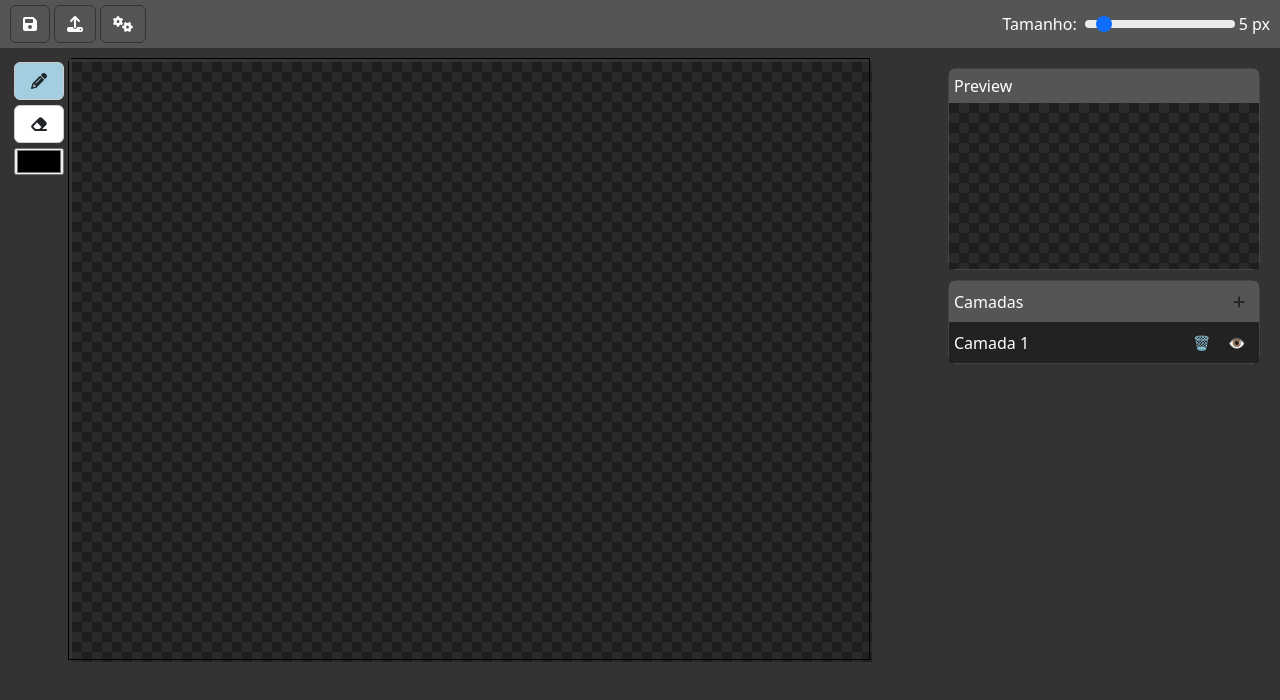
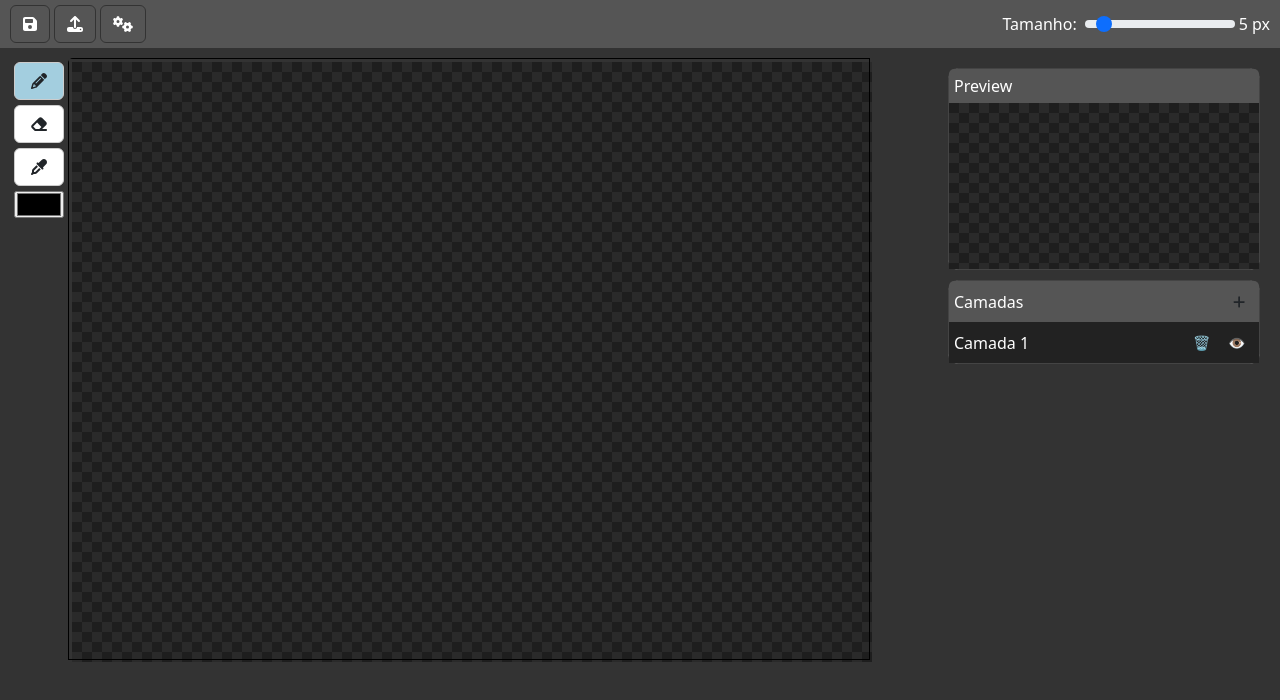
Before and after one commit to mufasa-dev/Drawing-system, an Angular app: page / in a window 1280 px wide. Shown: the top 700 px of the page. Built offline with nearby package versions, Linux system fonts and the light colour scheme.

Commit message:
feat: add eye dropper

```diff
--- a/src/app/app.component.html
+++ b/src/app/app.component.html
@@ -34,18 +34,24 @@
 <div class="container-draw">
   <div class="container-tools p-1">
     <button class="btn btn-tool"
-      [class.active]="tool === 'pencil'"
+      [class.active]="tool === Tool.Pencil"
       [ngbTooltip]="'Pincel'"
       (click)="selectTool(Tool.Pencil)">
       <fa-icon [icon]="faPencil"></fa-icon>
     </button>
     <button class="btn btn-tool"
-      [class.active]="tool === 'eraser'"
+      [class.active]="tool === Tool.Eraser"
       [ngbTooltip]="'Borracha'"
       (click)="selectTool(Tool.Eraser)">
       <fa-icon [icon]="faEraser"></fa-icon>
     </button>
-    <input type="color" (change)="changeColor($event)" />
+    <button class="btn btn-tool"
+      [class.active]="tool === Tool.Eyedropper"
+      [ngbTooltip]="'Conta-gotas'"
+      (click)="selectTool(Tool.Eyedropper)">
+      <fa-icon [icon]="faEyeDropper"></fa-icon>
+    </button>
+    <input type="color" [(ngModel)]="currentColor" (change)="changeColor($event)" />
   </div>
 
   <div class="my-canva p-1" (mousedown)="startDrawing($event)"
--- a/src/app/app.component.ts
+++ b/src/app/app.component.ts
@@ -1,7 +1,7 @@
 import { AfterViewInit, Component, ElementRef, Inject, ViewChild } from '@angular/core';
 import { NgbModal, NgbModule } from "@ng-bootstrap/ng-bootstrap"
 import { FontAwesomeModule } from "@fortawesome/angular-fontawesome";
-import { faCogs, faEraser, faPencil, faPlus, faSave, faUpload } from "@fortawesome/free-solid-svg-icons";
+import { faCogs, faEraser, faEyeDropper, faPencil, faPlus, faSave, faUpload } from "@fortawesome/free-solid-svg-icons";
 import { isPlatformBrowser } from '@angular/common';
 import { PLATFORM_ID } from '@angular/core';
 import { Tool } from '../enum/tools.enum';
@@ -9,6 +9,7 @@ import { FormsModule } from '@angular/forms';
 import { Layer } from '../model/layer.model';
 import { Picture } from '../model/picture.model';
 import { ResizeComponent } from "./resize-modal/resize-modal.component";
+import { rgbaToHex } from '../utils/color.utils';
 
 @Component({
   selector: 'app-root',
@@ -42,6 +43,7 @@ export class AppComponent implements AfterViewInit {
   public faUpload = faUpload;
   public faCogs = faCogs;
   public faPlus = faPlus;
+  public faEyeDropper = faEyeDropper;
 
   constructor(@Inject(PLATFORM_ID) private platformId: Object, private modalService: NgbModal) {
     this.isBrowser = isPlatformBrowser(this.platformId);
@@ -69,6 +71,11 @@ export class AppComponent implements AfterViewInit {
   startDrawing(event: MouseEvent) {
     const layer = this.layers.find(l => l.id === this.activeLayerId);
     if (!layer) return;
+
+    if (this.tool === Tool.Eyedropper) {
+      this.pickColorFromCanvas(event.offsetX, event.offsetY, layer.ctx);
+      return;
+    }
 
     this.drawing = true;
 
@@ -117,7 +124,6 @@ export class AppComponent implements AfterViewInit {
 
   changeColor(event: Event) {
     const input = event.target as HTMLInputElement;
-    this.currentColor = input.value;
 
     const layer = this.layers.find(l => l.id === this.activeLayerId);
     if (!layer) return;
@@ -185,6 +191,22 @@ export class AppComponent implements AfterViewInit {
       layer.canvas.style.pointerEvents = (layer.id === id) ? 'auto' : 'none';
       layer.ctx.strokeStyle = this.currentColor;
     });
+  }
+
+  pickColorFromCanvas(x: number, y: number, ctx: CanvasRenderingContext2D) {
+    const pixel = ctx.getImageData(x, y, 1, 1).data;
+    const [r, g, b, a] = pixel;
+
+    const color = rgbaToHex(r, g,b);
+
+    this.currentColor = color;
+
+    const active = this.layers.find(l => l.id === this.activeLayerId);
+    if (active) {
+      active.ctx.strokeStyle = color;
+    }
+
+    this.tool = Tool.Pencil;
   }
 
   resizeCanvas() {
--- a/src/enum/tools.enum.ts
+++ b/src/enum/tools.enum.ts
@@ -1,4 +1,5 @@
 export enum Tool {
   Pencil = 'pencil',
   Eraser = 'eraser',
+  Eyedropper = 'eyedropper',
 }
```
